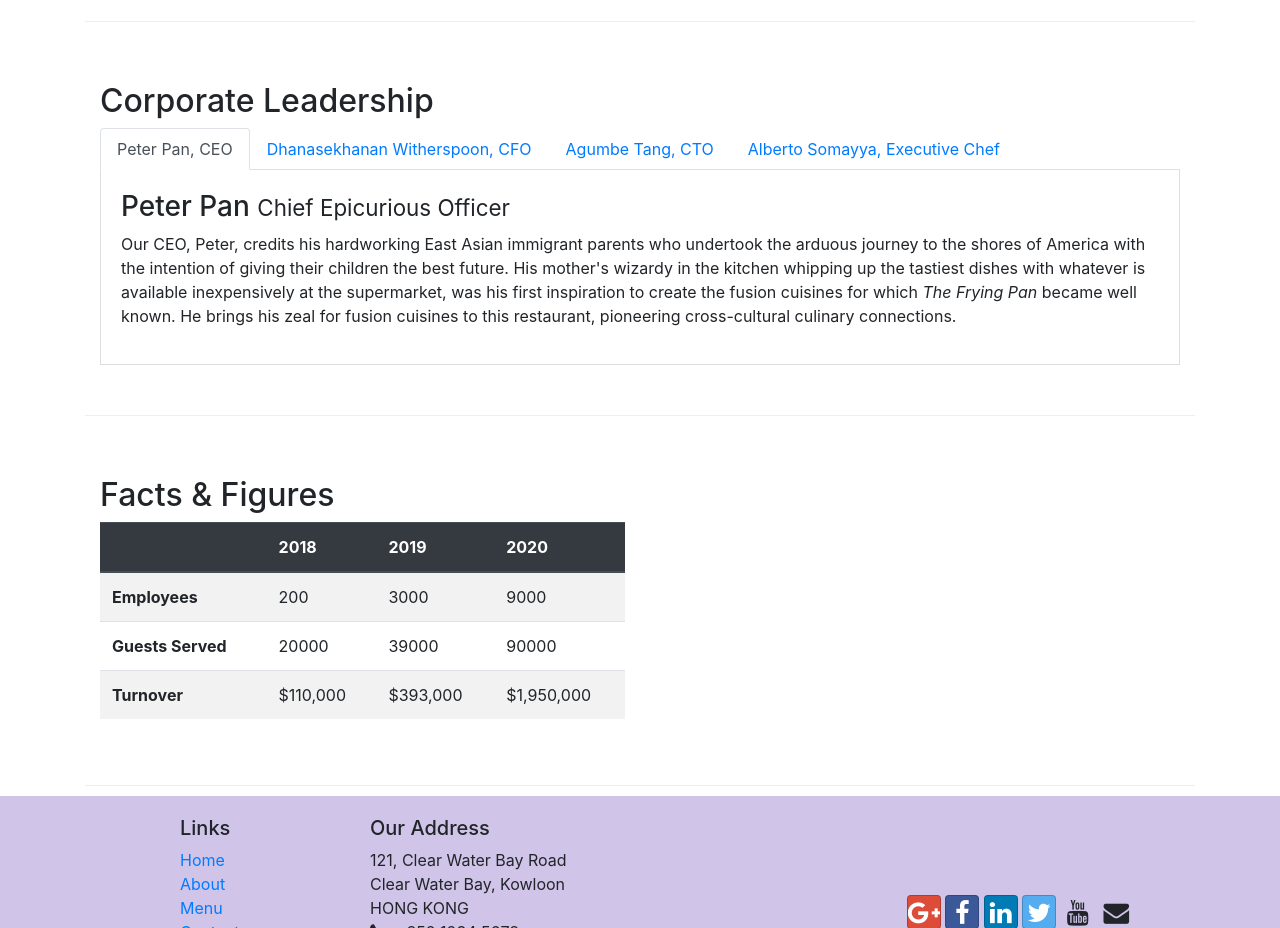
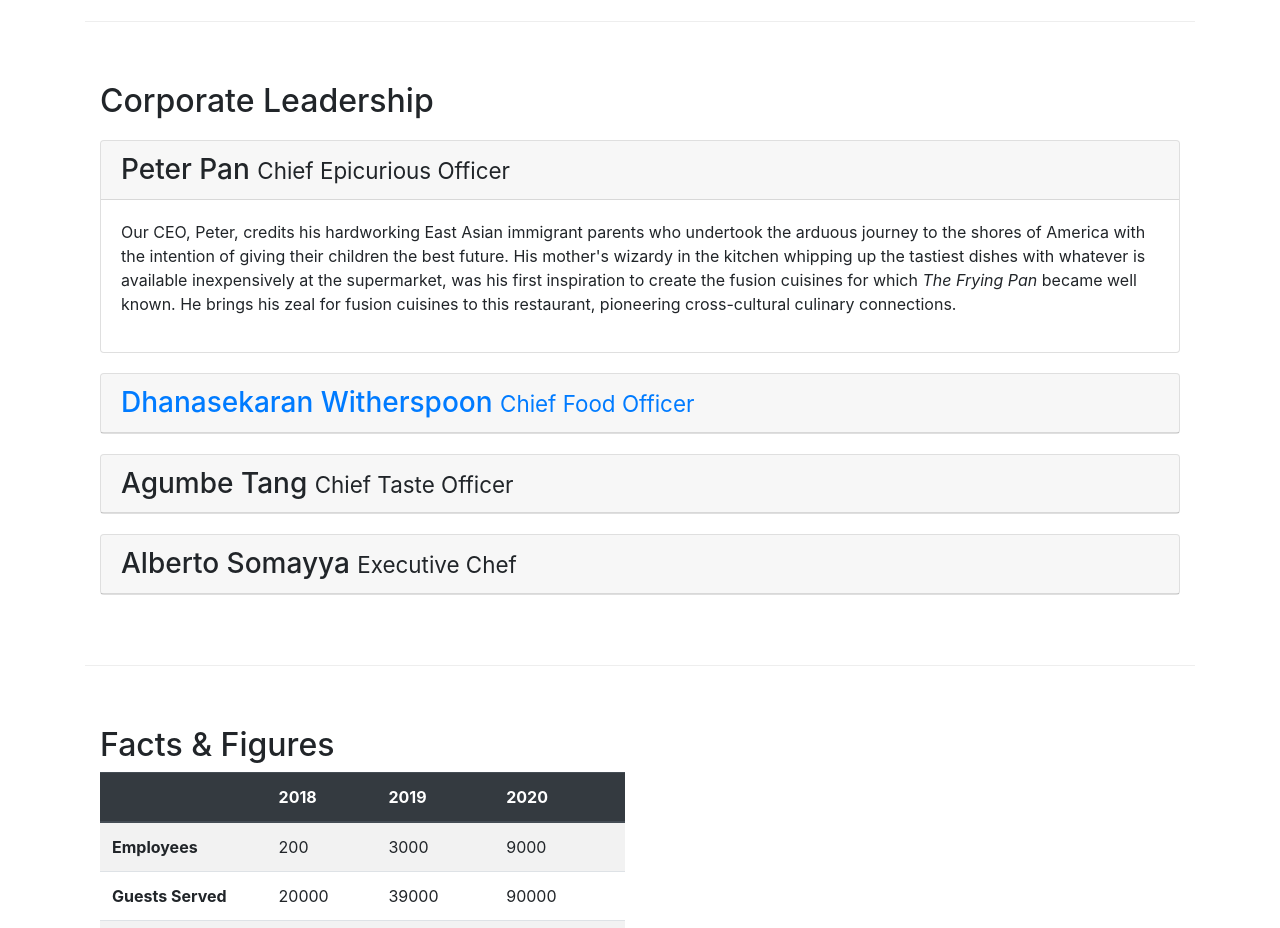
Before and after one commit to ashwinknan/conFusion, a website: page aboutus.html in a window 1280 px wide. Shown: the part 1020-1948 px from the top of the page. Drawn offline with nearby package versions, Linux system fonts and the light colour scheme.

Commit message:
Modified corporate team to include collapse

```diff
--- a/aboutus.html
+++ b/aboutus.html
@@ -100,49 +100,73 @@
         <div class = "row row-header row-content">
             <div class ="col-12">
                 <h2>Corporate Leadership</h2>
-                <ul class = "nav nav-tabs">
-                    <li class = "nav-item">
-                        <a class = "nav-link active" href = "#pp" role = "tab" data-toggle = "tab">Peter Pan, CEO</a>
-                    </li>
 
-                    <li class = "nav-item">
-                        <a class = "nav-link" href = "#dw" role = "tab" data-toggle = "tab">Dhanasekhanan Witherspoon, CFO</a>
-                    </li>
+                <div id = "accordion">
+                    <!-- Peter Pan Card-->
+                    <div class = "card">
+                        <div class = "card-header" role = "tab" id = "peterhead">
+                            <h3 class = "mb-0">
+                                <a data-toggle = "collapse" data-target = #pp>
+                                    Peter Pan <small>Chief Epicurious Officer</small>
+                                </a>
+                            </h3>
+                        </div>
+                        <div data-parent = "#accordion" class = "collapse show" id = "pp">
+                            <div class = "card-body">
+                                <p class = "d-none d-sm-block">Our CEO, Peter, credits his hardworking East Asian immigrant parents who undertook the arduous journey to the shores of America with the intention of giving their children the best future. His mother's wizardy in the kitchen whipping up the tastiest dishes with whatever is available inexpensively at the supermarket, was his first inspiration to create the fusion cuisines for which <em>The Frying Pan</em> became well known. He brings his zeal for fusion cuisines to this restaurant, pioneering cross-cultural culinary connections.</p>
+                            </div>
+                        </div>
+                    </div>
 
-                    <li class = "nav-item">
-                        <a class = "nav-link" href = "#at" role = "tab" data-toggle = "tab">Agumbe Tang, CTO</a>
-                    </li>
+                    <!-- Dhanasekharan Card-->
+                    <div class = "card">
+                        <div class = "card-header" role = "tab" id = "dwhead">
+                            <h3 class = "mb-0">
+                                <a class = "collapsed" data-toggle = "collapse" data-target = #dw>
+                                    Dhanasekaran Witherspoon <small>Chief Food Officer</small>
+                                </a>
+                            </h3>
+                        </div>
+                        <div data-parent = "#accordion" class = "collapse" id = "dw">
+                            <div class = "card-body">
+                                <p class = "d-none d-sm-block" >Our CFO, Danny, as he is affectionately referred to by his colleagues, comes from a long established family tradition in farming and produce. His experiences growing up on a farm in the Australian outback gave him great appreciation for varieties of food sources. As he puts it in his own words, <em>Everything that runs, wins, and everything that stays, pays!</em></p>
+                            </div>
+                        </div>
+                    </div>
 
-                    <li class = "nav-item">
-                        <a class = "nav-link" href = "#as" role = "tab" data-toggle = "tab">Alberto Somayya, Executive Chef</a>
-                    </li>
-                </ul>
-                <div class = "tab-content">
-                    <div role = "tabpanel" class = "tab-pane fade show active" id = "pp">
-                        <h3>Peter Pan <small>Chief Epicurious Officer</small></h3>
-                        <p class = "d-none d-sm-block">Our CEO, Peter, credits his hardworking East Asian immigrant parents who undertook the arduous journey to the shores of America with the intention of giving their children the best future. His mother's wizardy in the kitchen whipping up the tastiest dishes with whatever is available inexpensively at the supermarket, was his first inspiration to create the fusion cuisines for which <em>The Frying Pan</em> became well known. He brings his zeal for fusion cuisines to this restaurant, pioneering cross-cultural culinary connections.</p>
-                     </div>
-
-
-
-                    <div role = "tabpanel" class = "tab-pane fade" id = "dw">
-                        <h3>Dhanasekaran Witherspoon <small>Chief Food Officer</small></h3>
-                         <p class = "d-none d-sm-block" >Our CFO, Danny, as he is affectionately referred to by his colleagues, comes from a long established family tradition in farming and produce. His experiences growing up on a farm in the Australian outback gave him great appreciation for varieties of food sources. As he puts it in his own words, <em>Everything that runs, wins, and everything that stays, pays!</em></p>
+                        <!-- Agumbe Card-->
+                    <div class = "card">
+                        <div class = "card-header" role = "tab" id = "athead">
+                            <h3 class = "mb-0">
+                                <a data-toggle = "collapse" data-target = #at>
+                                    Agumbe Tang <small>Chief Taste Officer</small>
+                                </a>
+                            </h3>
+                        </div>
+                        <div data-parent = "#accordion" class = "collapse" id = "at">
+                            <div class = "card-body">
+                                <p class = "d-none d-sm-block">Blessed with the most discerning gustatory sense, Agumbe, our CTO, personally ensures that every dish that we serve meets his exacting tastes. Our chefs dread the tongue lashing that ensues if their dish does not meet his exacting standards. He lives by his motto, <em>You click only if you survive my lick.</em></p>
+                            </div>
+                        </div>
                     </div>
 
 
-
-                    <div role = "tabpanel" class = "tab-pane fade" id = "at">
-                        <h3>Agumbe Tang <small>Chief Taste Officer</small></h3>
-                        <p class = "d-none d-sm-block">Blessed with the most discerning gustatory sense, Agumbe, our CTO, personally ensures that every dish that we serve meets his exacting tastes. Our chefs dread the tongue lashing that ensues if their dish does not meet his exacting standards. He lives by his motto, <em>You click only if you survive my lick.</em></p>
+                        <!--Chef Card-->
+                    <div class = "card">
+                        <div class = "card-header" role = "tab" id = "ashead">
+                            <h3 class = "mb-0">
+                                <a data-toggle = "collapse" data-target = #as>
+                                    Alberto Somayya <small>Executive Chef</small>
+                                </a>
+                            </h3>
+                        </div>
+                        <div data-parent = "#accordion" class = "collapse" id = "as">
+                            <div class = "card-body">
+                                <p class = "d-none d-sm-block">Award winning three-star Michelin chef with wide International experience having worked closely with whos-who in the culinary world, he specializes in creating mouthwatering Indo-Italian fusion experiences. He says, <em>Put together the cuisines from the two craziest cultures, and you get a winning hit! Amma Mia!</em></p>
+                            </div>
+                        </div>
                     </div>
 
-
-
-                    <div role = "tabpanel" class = "tab-pane fade" id = "as">
-                        <h3>Alberto Somayya <small>Executive Chef</small></h3>
-                        <p class = "d-none d-sm-block">Award winning three-star Michelin chef with wide International experience having worked closely with whos-who in the culinary world, he specializes in creating mouthwatering Indo-Italian fusion experiences. He says, <em>Put together the cuisines from the two craziest cultures, and you get a winning hit! Amma Mia!</em></p>
-                    </div>
                 </div>
             </div>
        </div>
```
